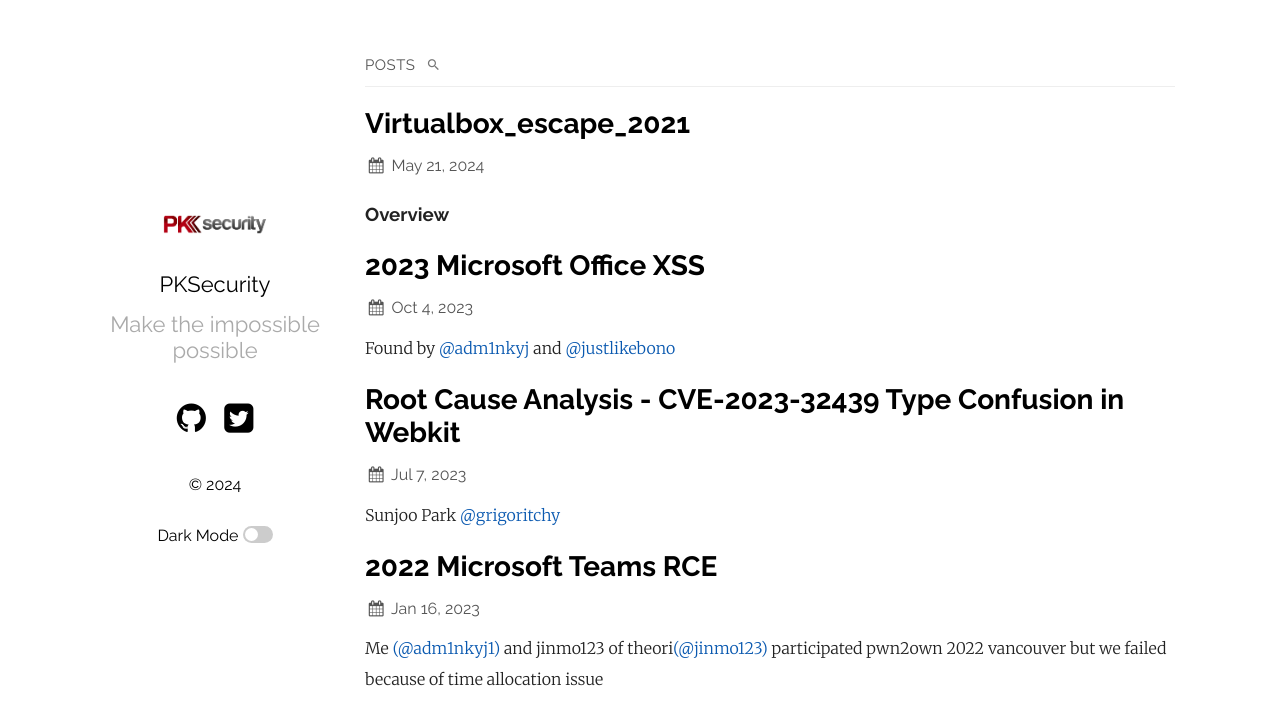
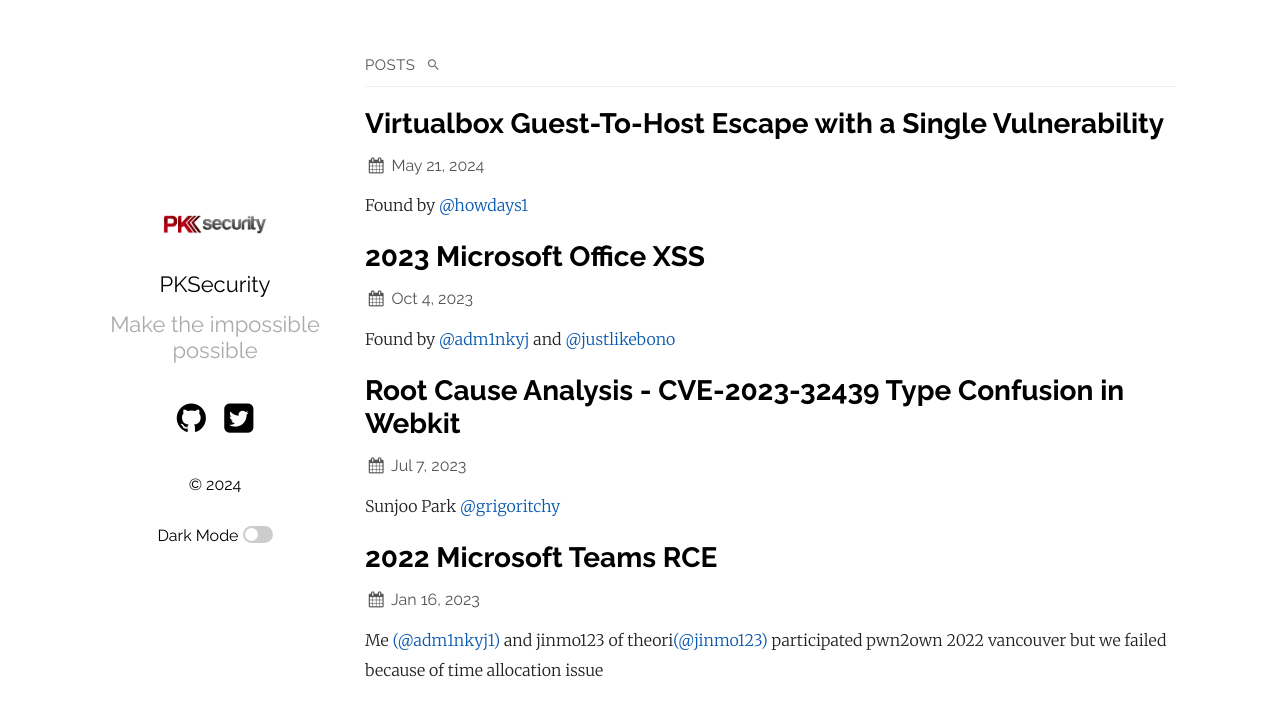
Before and after one commit to PKSecurity/pksecurity.github.io, a Jekyll site: the page built from index.md, in a window 1280 px wide. Shown: the top 725 px of the page. Built offline with Jekyll 4.4.1, drawn with Linux system fonts in a browser that asks for light colours.

Commit message:
Edit title and date Virtualbox Post

```diff
--- a/_posts/2024-05-21-virtualbox_escape_2021.markdown
+++ b/_posts/2024-05-21-virtualbox_escape_2021.markdown
@@ -1,3 +1,12 @@
+---
+layout: post
+title:  "Virtualbox Guest-To-Host Escape with a Single Vulnerability"
+date:   2024-05-21 14:57:20 +0900
+---
+
+Found by [@howdays1](https://x.com/howdays1)
+
+
 ### Overview
 
 To participate in Pwn2Own 2021, I discoverd a bug in Virtualbox and successfully led it to Guest-To-Host Escape. However, I started preparing too late, and as result, I couldn't submit an application for Pwn2Own. Moreover, just after Pwn2Own, Someone received a CVE fo the vulnerabilty.
```
